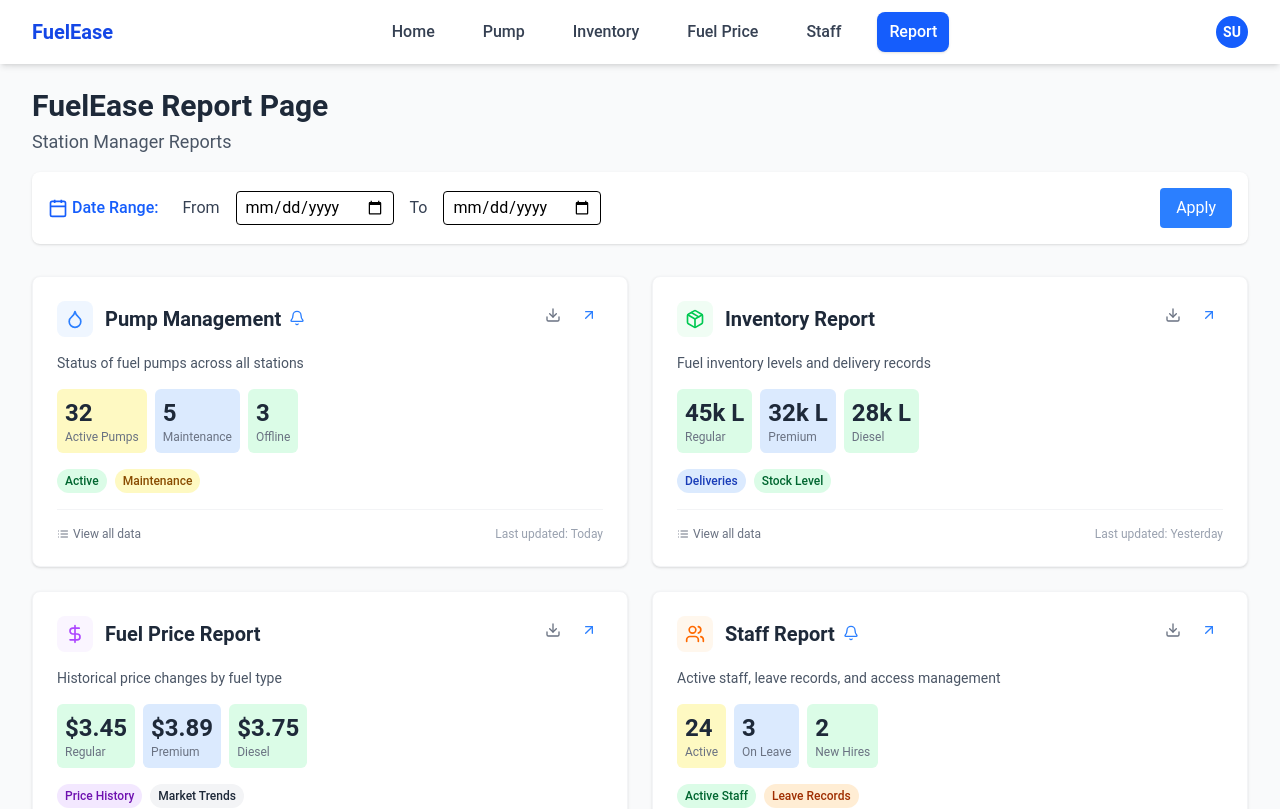
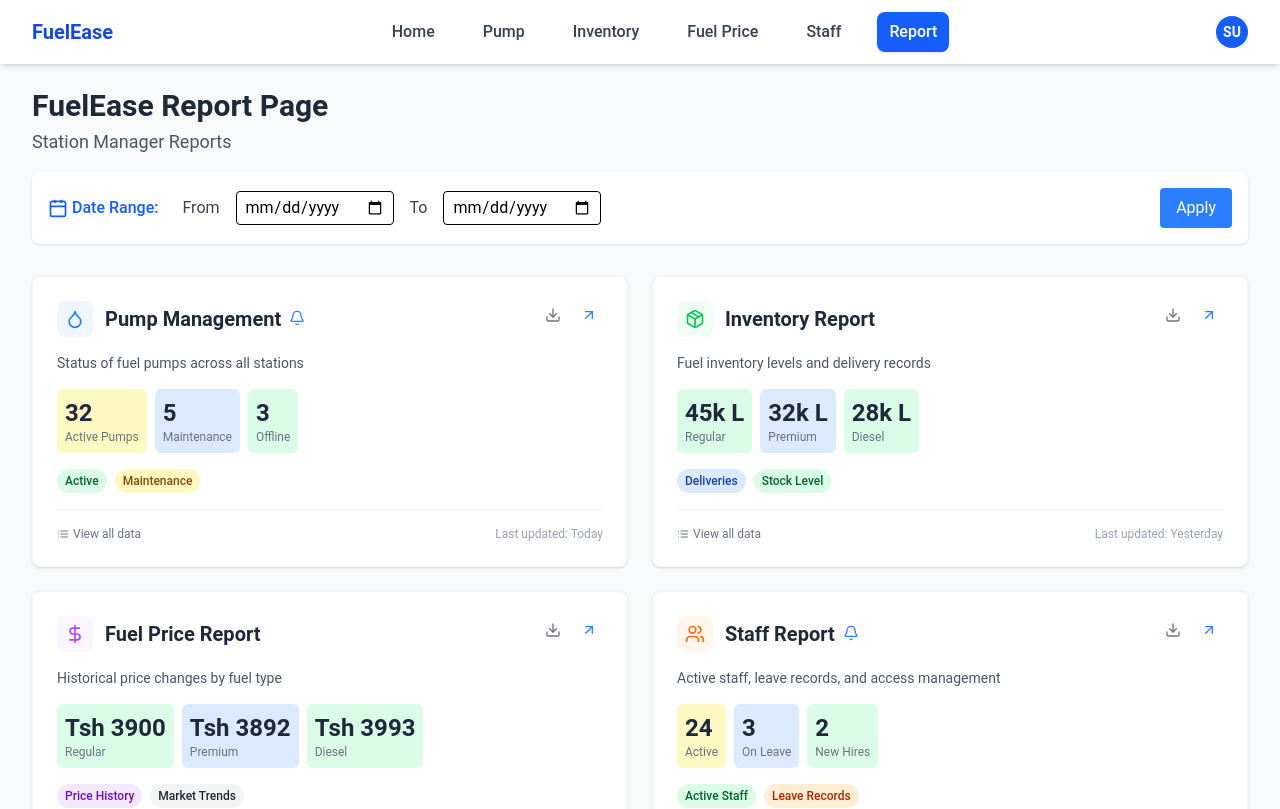
Before and after one commit to harshbix/FuelEase, a React (Vite) app: page /Report in a window 1280 px wide. Shown: the top 809 px of the page. Built offline with nearby package versions, Linux system fonts and the light colour scheme; sample sign-in values are in the browser's storage; a web font is replaced by a local one.

Commit message:
Currency update

```diff
--- a/src/components/Report/data/reportsData.js
+++ b/src/components/Report/data/reportsData.js
@@ -78,9 +78,9 @@ export const reportsData = [
     iconColor: 'text-purple-500',
     lastUpdated: '3 days ago',
     stats: [
-      { label: 'Regular', value: '$3.45' },
-      { label: 'Premium', value: '$3.89' },
-      { label: 'Diesel', value: '$3.75' }
+      { label: 'Regular', value: 'Tsh 3900' },
+      { label: 'Premium', value: 'Tsh 3892' },
+      { label: 'Diesel', value: 'Tsh 3993' }
     ],
     tags: [
       { label: 'Price History', color: 'bg-purple-100 text-purple-800' },
```
